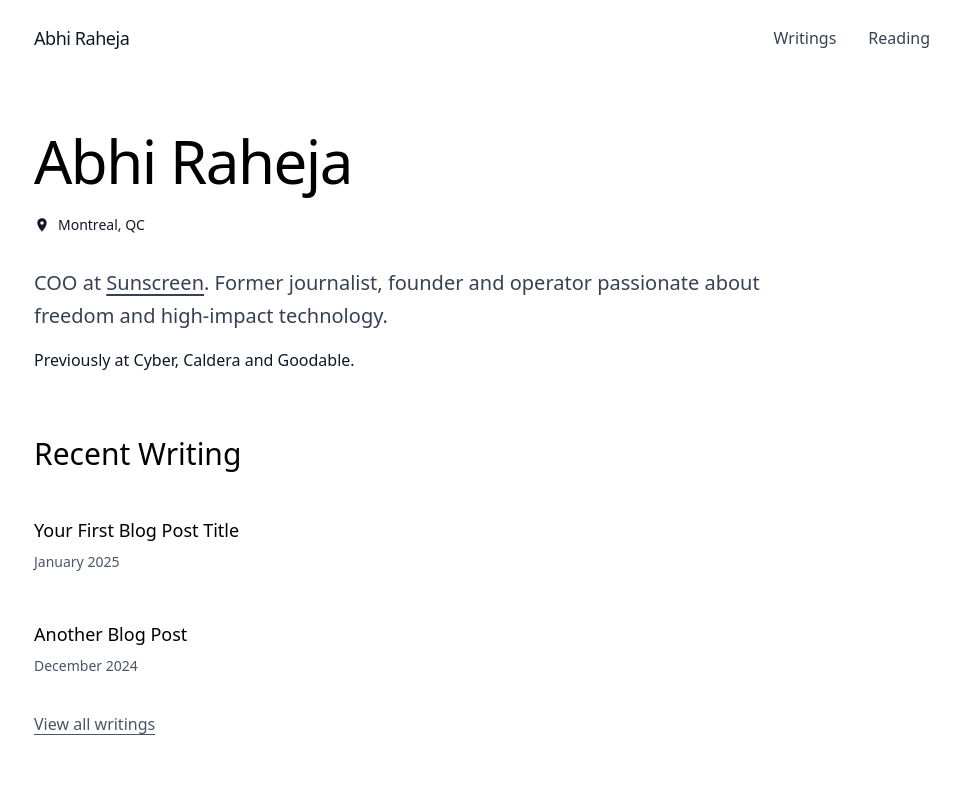
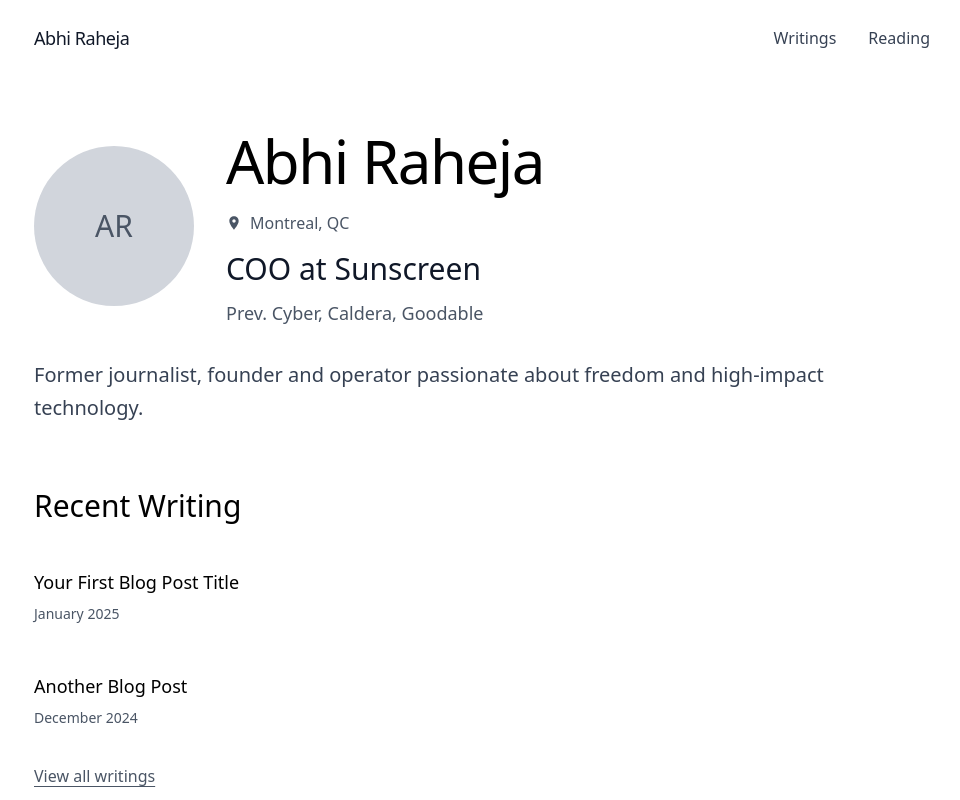
Before and after one commit to abhi-raheja/personal-website, a Next.js app: page / in a window 1280 px wide. Shown: the top 800 px of the page, without its empty margins (158-1118 px from the left). Built offline with nearby package versions, Linux system fonts and the light colour scheme; a web font is replaced by a local one.

Commit message:
Update homepage with profile photo layout - match design reference

```diff
--- a/src/app/page.tsx
+++ b/src/app/page.tsx
@@ -43,33 +43,65 @@ export default function Home() {
       <main id="main-content" className="px-6 md:px-12 py-12">
         <div className="max-w-4xl mx-auto">
 
-          {/* Large Name Header - like "Nikunj Kothari" */}
+          {/* Hero Section with Profile Photo */}
           <motion.div
             initial={{ opacity: 0, y: 20 }}
             animate={{ opacity: 1, y: 0 }}
             transition={{ duration: 0.6, ease: "easeOut" }}
+            className="mb-16"
           >
-            <div className="mb-8">
-            <h1 className="text-4xl md:text-5xl lg:text-6xl font-normal tracking-tight text-black mb-4 leading-tight">
+            <div className="flex flex-col md:flex-row items-start md:items-center gap-8 mb-8">
+              {/* Profile Photo */}
+              <div className="flex-shrink-0">
+                <div className="w-32 h-32 md:w-40 md:h-40 rounded-full overflow-hidden bg-gray-200">
+                  <img
+                    src="/profile-photo.jpg"
+                    alt="Abhi Raheja"
+                    className="w-full h-full object-cover"
+                    onError={(e) => {
+                      // Fallback to initials if image doesn't exist
+                      const target = e.currentTarget as HTMLImageElement;
+                      target.style.display = 'none';
+                      if (target.parentElement) {
+                        target.parentElement.innerHTML = '<div class="w-full h-full bg-gray-300 flex items-center justify-center text-gray-600 text-2xl md:text-3xl font-medium">AR</div>';
+                      }
+                    }}
+                  />
+                </div>
+              </div>
+
+              {/* Name and Professional Info */}
+              <div className="flex-1">
+                <h1 className="text-4xl md:text-5xl lg:text-6xl font-normal tracking-tight text-black mb-3 leading-tight">
                   Abhi Raheja
                 </h1>
 
-            {/* Location with check-in icon */}
-            <div className="flex items-center text-gray-600mb-8">
+                {/* Location */}
+                <div className="flex items-center text-gray-600 mb-4">
                   <svg className="w-4 h-4 mr-2" fill="currentColor" viewBox="0 0 24 24">
                     <path d="M12 2C8.13 2 5 5.13 5 9c0 5.25 7 13 7 13s7-7.75 7-13c0-3.87-3.13-7-7-7zm0 9.5c-1.38 0-2.5-1.12-2.5-2.5s1.12-2.5 2.5-2.5 2.5 1.12 2.5 2.5-1.12 2.5-2.5 2.5z"/>
                   </svg>
-              <span className="text-sm font-normal">Montreal, QC</span>
+                  <span className="text-base font-normal">Montreal, QC</span>
+                </div>
+
+                {/* Professional Title - Large and Prominent */}
+                <div className="mb-3">
+                  <h2 className="text-2xl md:text-3xl font-medium text-gray-900">
+                    COO at Sunscreen
+                  </h2>
+                </div>
+
+                {/* Previous Experience */}
+                <div className="text-lg text-gray-600">
+                  <span>Prev. Cyber, Caldera, Goodable</span>
+                </div>
               </div>
             </div>
 
-          {/* Professional tagline */}
-          <div className="mb-16">
-            <p className="text-lg md:text-xl text-gray-700 font-normal leading-relaxed max-w-3xl">
-              COO at <a href="https://www.sunscreen.tech" target="_blank" rel="noopener noreferrer" className="hover:text-black transition-colors underline underline-offset-4">Sunscreen</a>. Former journalist, founder and operator passionate about freedom and high-impact technology.
-            </p>
-            <p className="text-base text-gray-600font-normal mt-4">
-              Previously at Cyber, Caldera and Goodable.
+            {/* Professional Description */}
+            <div className="max-w-4xl">
+              <p className="text-lg md:text-xl text-gray-700 font-normal leading-relaxed">
+                Former journalist, founder and operator passionate about freedom and high-impact technology.
               </p>
             </div>
           </motion.div>
```
Also changed, not shown: public/profile-photo.jpg (added). Lines whose indentation alone changed are shown as unchanged.
